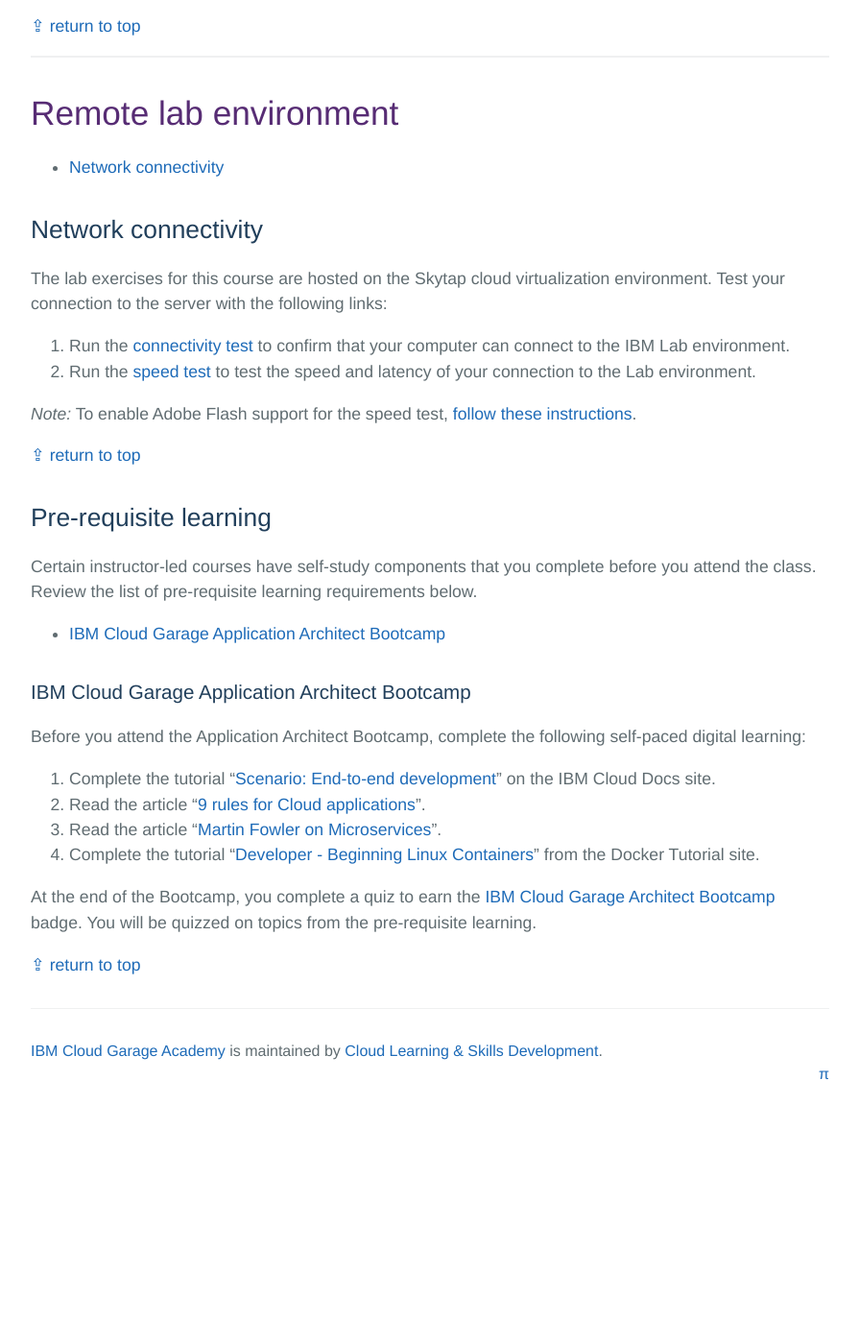
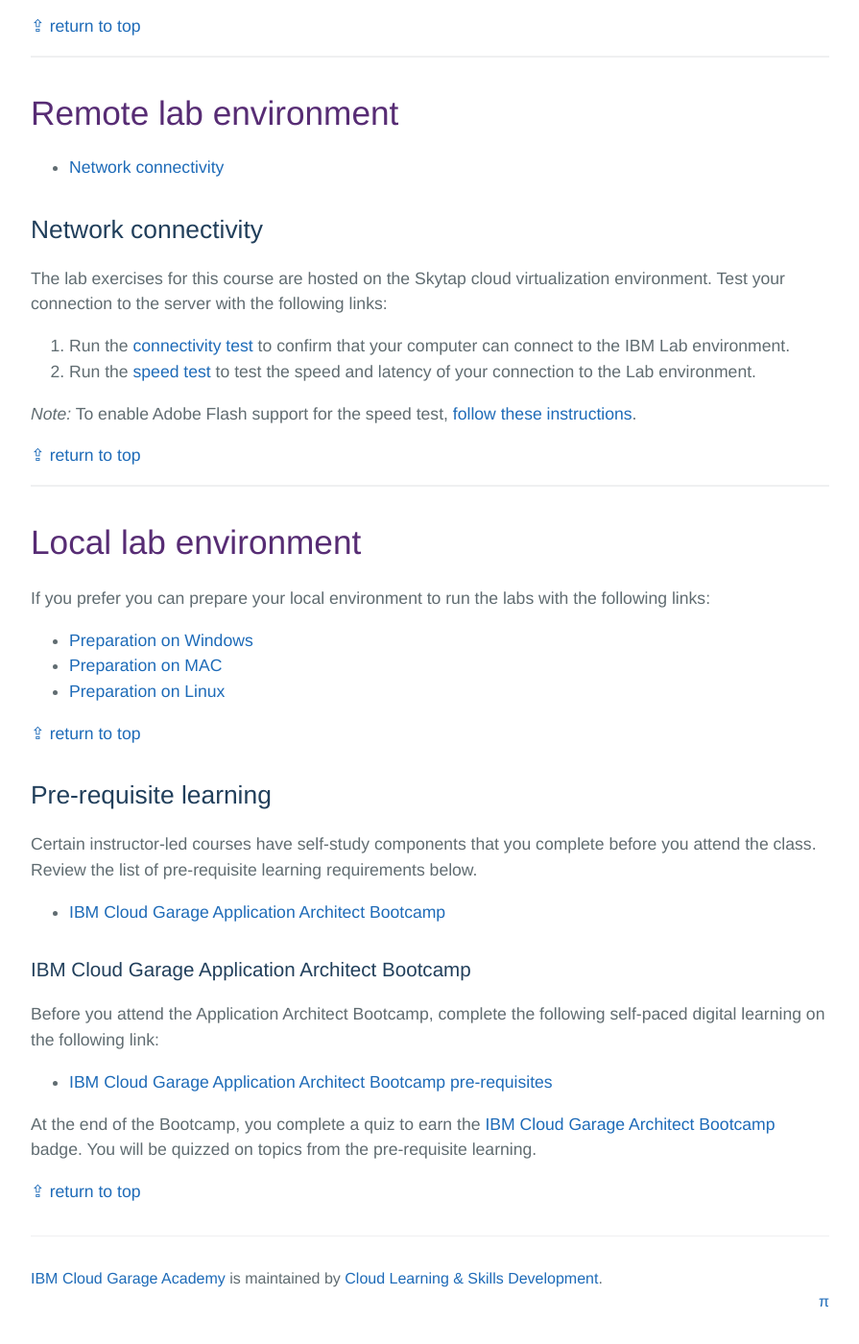
Before and after one commit to ibm-cloud-academy/ibm-cloud-academy.github.io, a Jekyll site: the page built from index.md, in a window 1280 px wide and 1400 px high, scrolled down 4232 px. Shown: the whole window at 96% size, without its empty margins (192-1087 px from the left). Built offline with Jekyll 4.4.1, drawn with Linux system fonts in a browser that asks for light colours; some web fonts are replaced; our own code applies the rules of GitHub Pages for plain Markdown files; before the commit the page ends 5395 px from its top, so only the background shows below that.

Commit message:
Update Architect Bootcamp Pre-requisite and added local lab environment
Replace pre-requisite list with a link to page containing the pre-requisite's

Add the Local lab environment section

```diff
--- a/index.md
+++ b/index.md
@@ -85,18 +85,25 @@ The lab exercises for this course are hosted on the Skytap cloud virtualization
 
 [&#x21ea; return to top](#page-head)
 
+------
+
+# Local lab environment
+If you prefer you can prepare your local environment to run the labs with the following links:
+* [Preparation on Windows](https://github.com/ibm-cloud-academy/content/blob/master/setup/set_up_windows.md)
+* [Preparation on MAC](https://github.com/ibm-cloud-academy/content/blob/master/setup/set_up_mac.md)
+* [Preparation on Linux](https://github.com/ibm-cloud-academy/content/blob/master/setup/set_up_linux.md)
+
+[&#x21ea; return to top](#page-head)
+
 ## Pre-requisite learning
 Certain instructor-led courses have self-study components that you complete before you attend the class.  Review the list of pre-requisite learning requirements below.
 
 * [IBM Cloud Garage Application Architect Bootcamp](#ibm-cloud-garage-application-architect-bootcamp)
 
 ### IBM Cloud Garage Application Architect Bootcamp
-Before you attend the Application Architect Bootcamp, complete the following self-paced digital learning:
+Before you attend the Application Architect Bootcamp, complete the following self-paced digital learning on the following link:
 
-1. Complete the tutorial "[Scenario: End-to-end development](https://console.bluemix.net/docs/cfapps/ee.html#ee)" on the IBM Cloud Docs site.
-2. Read the article "[9 rules for Cloud applications](https://www.ibm.com/developerworks/websphere/techjournal/1404_brown/1404_brown.html)".
-3. Read the article "[Martin Fowler on Microservices](https://martinfowler.com/articles/microservices.html)".
-4. Complete the tutorial "[Developer - Beginning Linux Containers](https://training.docker.com/course/developer---beginner-linux-containers)" from the Docker Tutorial site.
+* [IBM Cloud Garage Application Architect Bootcamp pre-requisites](http://ibm.biz/ArchitectBootcampPreReqs)
 
 At the end of the Bootcamp, you complete a quiz to earn the [IBM Cloud Garage Architect Bootcamp](https://www.youracclaim.com/org/ibm/badge/ibm-cloud-garage-architect-bootcamp) badge.  You will be quizzed on topics from the pre-requisite learning.
 
```
